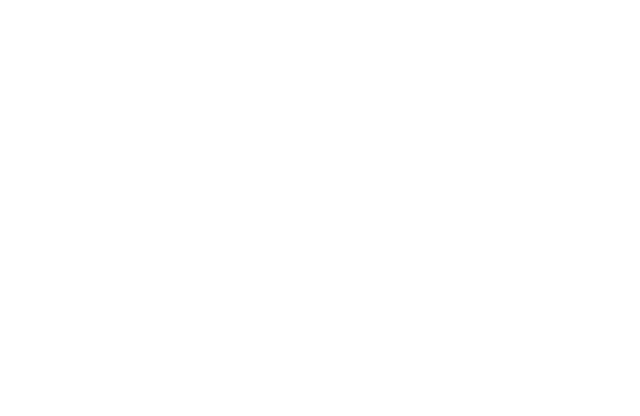
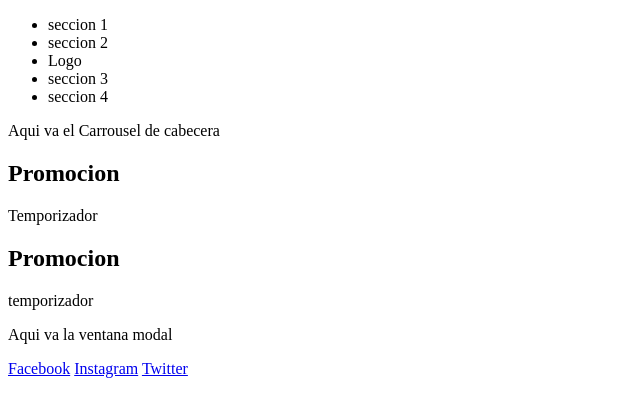
Before and after one commit to ivancostilla/proyecto-final-js, a website: page index.html in a window 1280 px wide. Shown: the whole page, without its empty margins (0-640 px from the left). Drawn offline with Linux system fonts and the light colour scheme.

Commit message:
maquetado base de html y agregado de paleta de colores

```diff
--- a/index.html
+++ b/index.html
@@ -9,9 +9,52 @@
 </head>
 
 <body>
-    <header></header>
-    <main></main>
-    <footer></footer>
+    <header>
+        <nav>
+            <ul>
+                <li>seccion 1</li>
+                <li>seccion 2</li>
+                <li>Logo</li>
+                <li>seccion 3</li>
+                <li>seccion 4</li>
+            </ul>
+        </nav>
+    </header>
+    <main>
+        <section>
+            <article>
+                <p>Aqui va el Carrousel de cabecera</p>
+            </article>
+        </section>
+        <section>
+            <!-- aqui irá la vntana con las funciones para armar el combo de hamburguesa -->
+        </section>
+        <section>
+            <article>
+                <h2>Promocion</h2>
+                <div>Temporizador</div>
+            </article>
+        </section>
+        <section>
+            <article>
+                <h2>Promocion</h2>
+                <div>temporizador</div>
+            </article>
+        </section>
+        <section>
+            <aside>
+                <p>Aqui va la ventana modal</p>
+            </aside>
+        </section>
+    </main>
+    <footer>
+        <div>
+            <!-- aqui van las redes sociales -->
+            <a href="#">Facebook</a>
+            <a href="#">Instagram</a>
+            <a href="#">Twitter</a>
+        </div>
+    </footer>
     <script src="js/index.js"></script>
 </body>
 
--- /dev/null
+++ b/sass/_variables.scss
@@ -0,0 +1,23 @@
+/* color principal */
+
+$color-red: hsl(0, 100%, 47%);
+
+/* letras para fondo oscuro */
+
+$color-grey: hsl(90, 14%, 70%);
+
+/* posible color de fondo */
+
+$color-light-blue:hsl(184, 33%, 37%);
+
+/* posible color de letras y temporizador */
+
+$color-light-yellow:hsl(56, 97%, 50%);
+
+/* posible color de fondo */
+
+$color-blue:hsl(230, 89%, 25%);
+
+/* letras para fondo claro*/
+
+$color-black:hsl(230, 43%, 5%);
--- a/sass/style.scss
+++ b/sass/style.scss
@@ -1 +1,2 @@
+@import"_variables";
 @import"layout/index";
```
Also changed, not shown: css/style.css.
